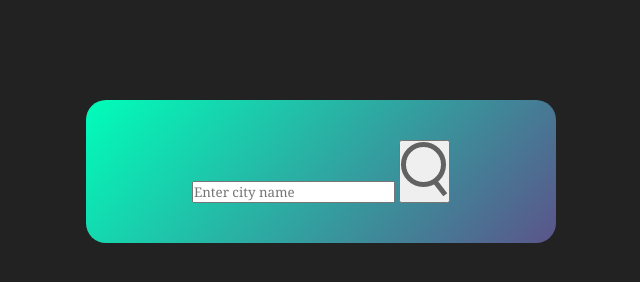
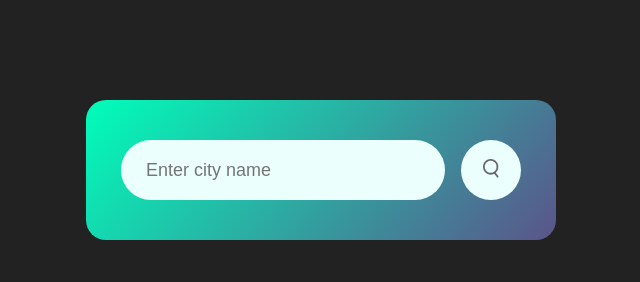
Before and after one commit to marial-garces/WeatherApp, a plain HTML site: page index.html in a window 1280 px wide. Shown: the whole page, without its empty margins (319-959 px from the left). Drawn offline with Linux system fonts and the light colour scheme.

Commit message:
search css style

```diff
--- a/index.html
+++ b/index.html
@@ -10,7 +10,7 @@
 
 <div class="card">
     <div class="search">
-        <input type="text" placeholder="Enter city name" spellcheck="ture">
+        <input type="text" placeholder="Enter city name" spellcheck="false">
         <button><img src="images/search.png"></button>
     </div>
 </div>
--- a/style.css
+++ b/style.css
@@ -1,7 +1,7 @@
 *{
     margin: 0;
     padding: 0;
-    font-family: 'Georgia', serif;
+    font-family: 'Poppins', sans-serif;
     box-sizing: border-box;
 }
 
@@ -19,3 +19,37 @@ body{
     padding: 40px 35px;
     text-align: center;
 }
+
+.search{
+    width: 100%;
+    display: flex;
+    align-items: center;
+    justify-content: space-between;
+}
+
+.search input{
+    border: 0;
+    outline: none;
+    background: #ebfffc;
+    padding: 10px 25px;
+    color: #555;
+    height: 60px;
+    border-radius: 30px;
+    flex: 1;
+    margin-right: 16px;
+    font-size: 18px;
+}
+
+.search button{
+    border: 0;
+    outline: none;
+    background: #ebfffc;
+    border-radius: 50%;
+    height: 60px;
+    width: 60px;
+    cursor: pointer;
+}
+
+.search button img{
+    width: 16px;
+}
```
